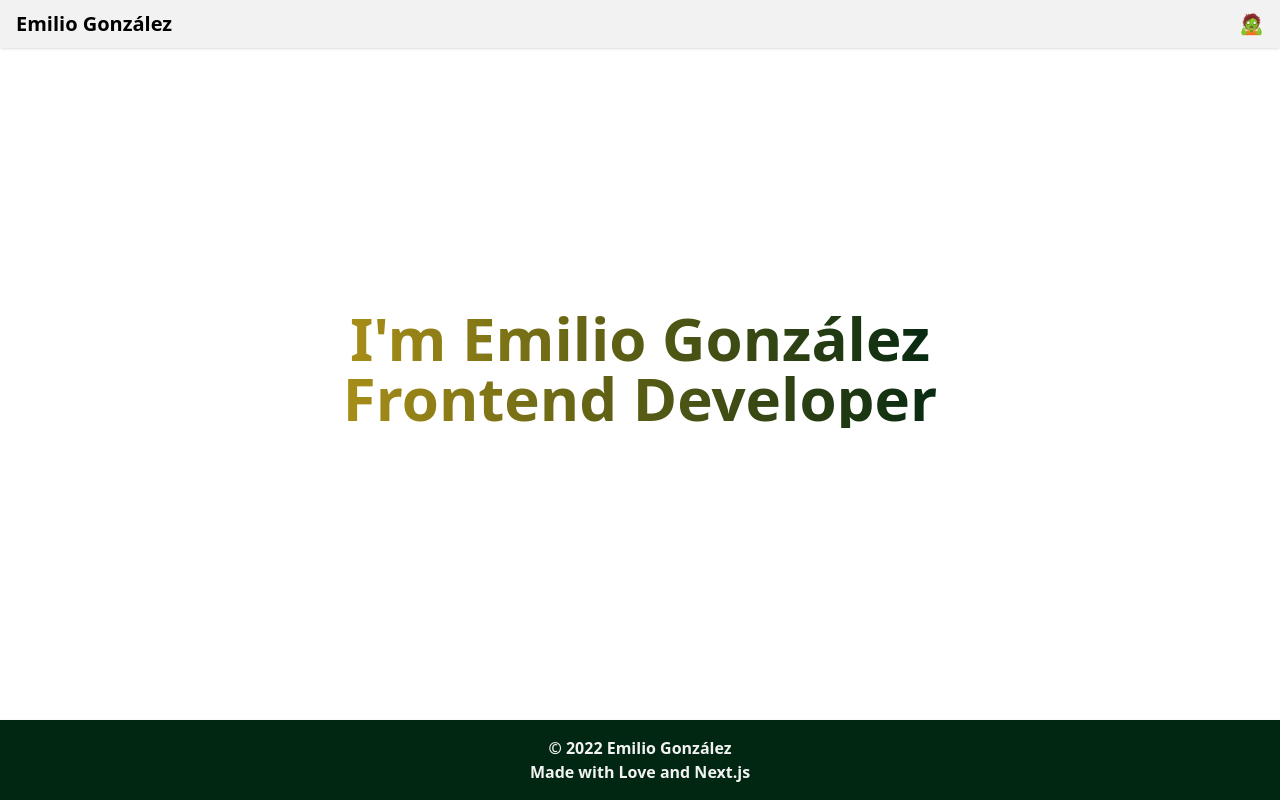
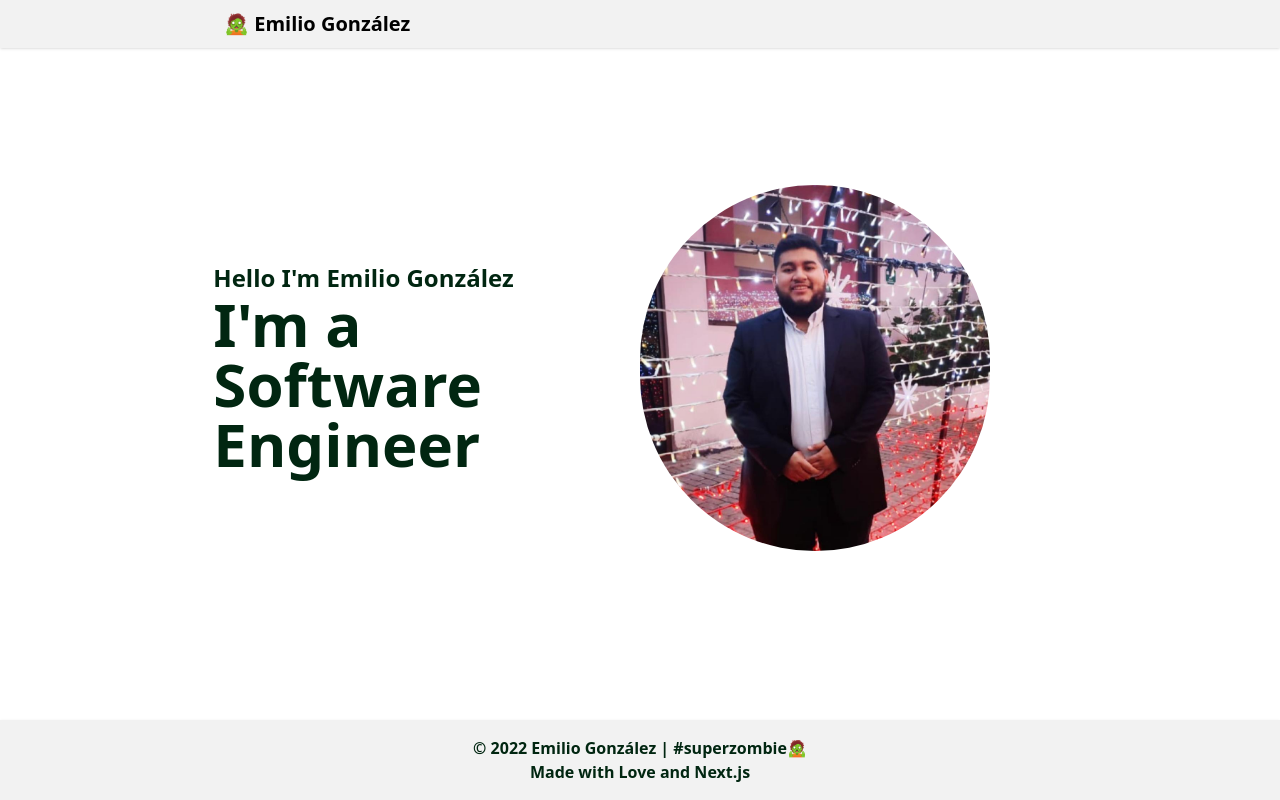
Before and after one commit to emiliotsx/emiliogonzalez, a Next.js app: page / in a window 1280 px wide. Built offline with nearby package versions, Linux system fonts and the light colour scheme.

Commit message:
assets y cambio en diseño de la pagina principal

```diff
--- a/src/components/footer.tsx
+++ b/src/components/footer.tsx
@@ -1,10 +1,17 @@
 export const Footer = () => {
+
+  const currentlyYear = () => {
+    const date = new Date();
+    const year = date.getFullYear();
+    return year || '';
+  }
+
   return (
-    <footer className="absolute bottom-0 w-full bg-sz-secondary py-4 shadow dark:bg-sz-secondary flex flex-col items-center">
-      <span className="font-bold text-l text-sz-white">
-        © 2022 Emilio González
+    <footer className="absolute bottom-0 w-full bg-sz-white py-4 shadow dark:bg-sz-white flex flex-col items-center">
+      <span className="font-bold text-l text-sz-secondary">
+        © {currentlyYear()} Emilio González | #superzombie🧟
       </span>
-      <span className="font-bold text-l text-sz-white">
+      <span className="font-bold text-l text-sz-secondary">
         Made with Love and Next.js
       </span>
     </footer>
--- a/src/components/header.tsx
+++ b/src/components/header.tsx
@@ -2,14 +2,12 @@ export const Header = () => {
   return (
     <header>
       <nav className="bg-sz-white shadow dark:bg-sz-white px-2 sm:px-4 py-2.5">
-        <div className="container flex flex-wrap justify-between items-center mx-auto">
+        <div className="container flex flex-wrap justify-between items-center mx-auto w-8/12">
           <span className="self-center text-xl font-semibold whitespace-nowrap dark:text-sz-secondary">
-            Emilio González
+            🧟 Emilio González
           </span>
           <div className="flex items-center md:order-2">
-            <span className="self-center text-xl font-semibold whitespace-nowrap dark:text-sz-secondary">
-              🧟
-            </span>
+            <span className="self-center text-xl font-semibold whitespace-nowrap dark:text-sz-secondary"></span>
           </div>
         </div>
       </nav>
--- a/src/components/layout/index.tsx
+++ b/src/components/layout/index.tsx
@@ -1,9 +1,16 @@
+import Head from 'next/head';
+
 import { Header } from 'src/components/header';
 import { Footer } from 'src/components/footer';
+
 
 export const Layout = ({ children }: any) => {
   return (
     <>
+      <Head>
+        <title>Emilio González | Software Engineer</title>
+        <meta name="viewport" content="initial-scale=1.0, width=device-width" />
+      </Head>
       <Header />
       <>{children}</>
       <Footer />
--- a/src/pages/index.tsx
+++ b/src/pages/index.tsx
@@ -1,13 +1,25 @@
-import type { NextPage } from 'next'
-import Head from 'next/head'
-import Image from 'next/image'
+import Image from 'next/image';
+
+import Profile from '@/assets/images/profile.jpeg';
 
 
 function Home() {
   return (
-    <section className='flex flex-col items-center justify-center min-h-[80vh] text-sz-secondary font-bold text-6xl'>
-      <h1 className='gradient'>I'm Emilio González</h1>
-      <h1 className='gradient'>Frontend Developer</h1>
+    <section className='flex flex-row items-center min-h-[80vh] w-8/12 text-sz-secondary font-bold text-6xl' style={{ margin: '0 auto' }}>
+      <div className="basis-1/2">
+        <h1 className='text-2xl'>Hello I'm Emilio González</h1>
+        <h1 className=''>I'm a Software Engineer</h1>
+      </div>
+      <div className="basis-1/2 text-center">
+        <Image
+          src={Profile}
+          alt="Emilio Gonzalez"
+          height={350}
+          width={350}
+          layout="fixed"
+          className='rounded-full'
+        />
+      </div>
     </section>
   )
 }
--- a/tsconfig.json
+++ b/tsconfig.json
@@ -19,6 +19,7 @@
       "@/pages/*": ["/src/pages/*"],
       "@/styles/*": ["/src/styles/*"],
       "@/components/*": ["/src/components/*"],
+      "@/assets/*": ["/src/assets/*"],
     }
   },
   "include": ["next-env.d.ts", "src/**/*"],
```
Also changed, not shown: src/assets/images/profile.jpeg (added), 1 other file (tests, documents, lock files or other folders).
